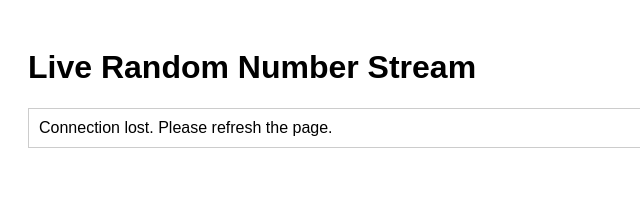
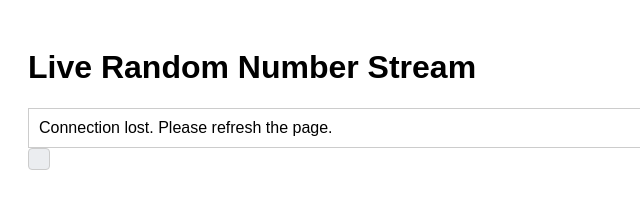
Before and after one commit to 12345amu/random-stream-server, a website: page public/index.html in a window 1280 px wide. Shown: the full height of the page, 0-640 px from the left. Drawn offline with Linux system fonts and the light colour scheme; no server answers.

Commit message:
Styled the grid box with initial size and background

```diff
--- a/public/index.html
+++ b/public/index.html
@@ -7,6 +7,7 @@
 
 
   <style>
+  #grid-box { width: 20px; height: 20px; border-radius: 4px; background-color: #ebedf0; border: 1px solid #ccc; margin-bottom: 10px; }
   body { font-family: Arial, sans-serif; padding: 20px; }
   #log { margin-top: 20px; max-height: 300px; overflow-y: auto; border: 1px solid #ccc; padding: 10px; }
   .entry { margin-bottom: 6px; }
```
